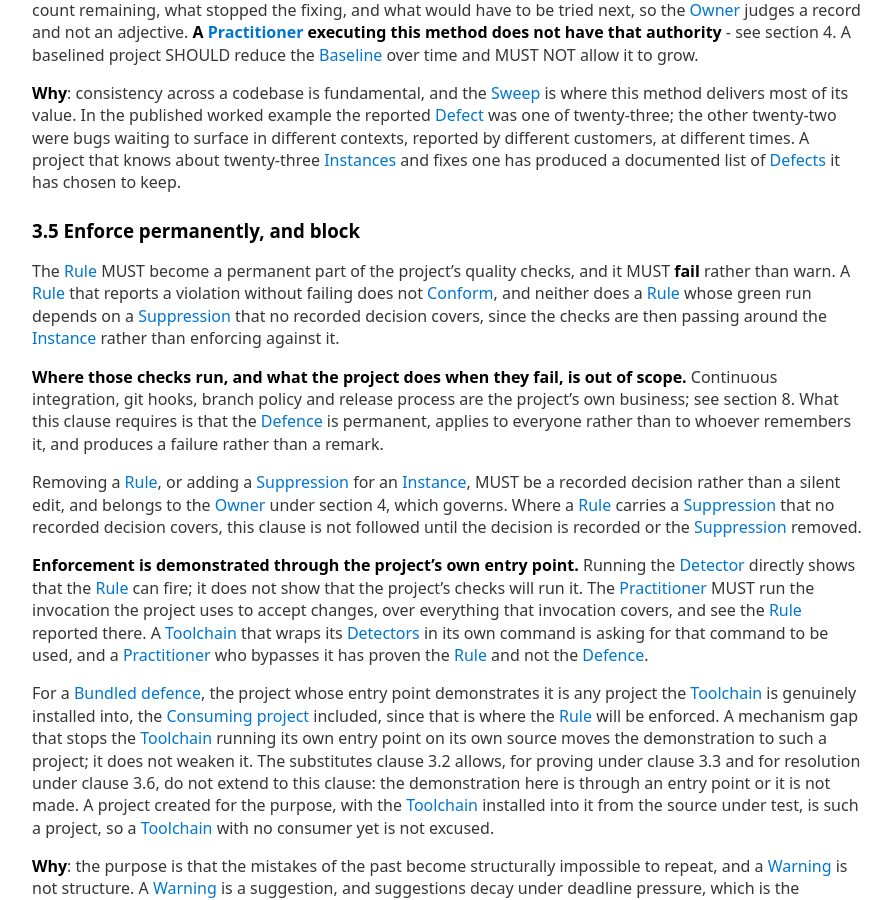
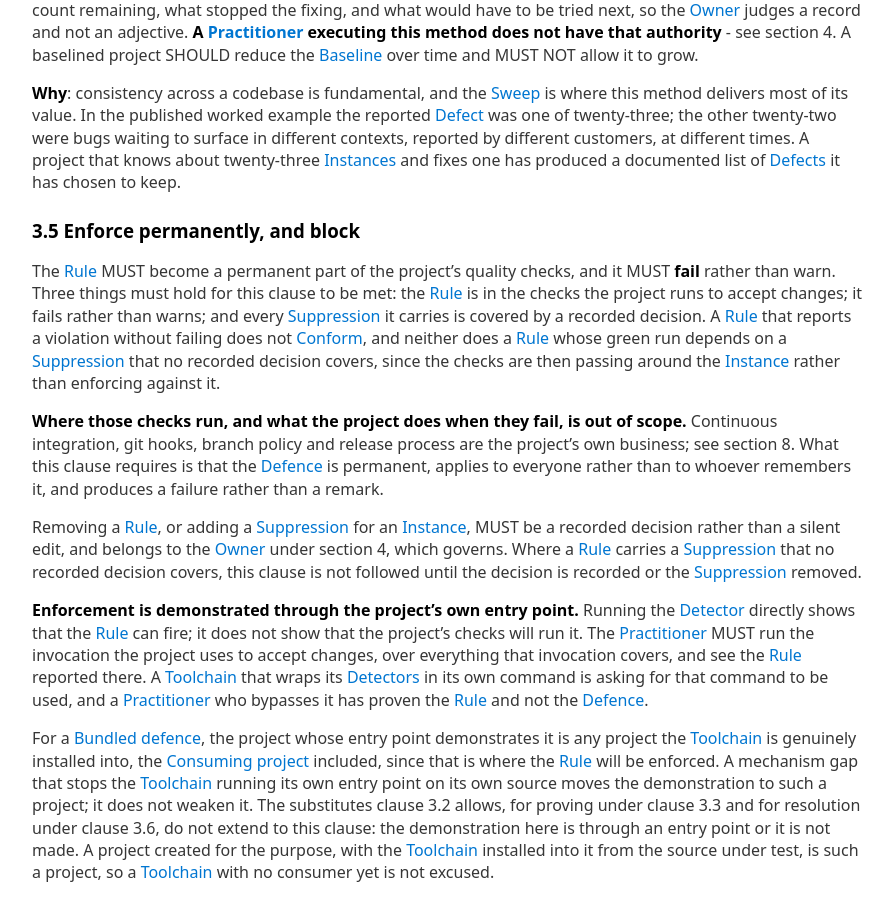
Before and after one commit to Defence-Before-Fix/defence-before-fix.github.io, a Jekyll site: the page built from SPEC.md, in a window 1280 px wide and 900 px high, scrolled down 14653 px. Shown: the whole window, without its empty margins (192-1085 px from the left). Built offline with Jekyll 4.4.1, drawn with Linux system fonts in a browser that asks for light colours; our own code applies the rules of GitHub Pages for plain Markdown files.

Commit message:
Method 3.5: opening enumerates the three conditions, the recorded decision behind any Suppression the third (run 14 at 573c24e: 3.5 three of five)

```diff
--- a/SPEC.md
+++ b/SPEC.md
@@ -654,9 +654,12 @@ and fixes one has produced a documented list of [Defects] it has chosen to keep.
 ### 3.5 Enforce permanently, and block
 
 The [Rule] MUST become a permanent part of the project's quality checks, and it MUST **fail** rather
-than warn. A [Rule] that reports a violation without failing does not [Conform], and neither does
-a [Rule] whose green run depends on a [Suppression] that no recorded decision covers, since the
-checks are then passing around the [Instance] rather than enforcing against it.
+than warn. Three things must hold for this clause to be met: the [Rule] is in the checks the
+project runs to accept changes; it fails rather than warns; and every [Suppression] it carries is
+covered by a recorded decision. A [Rule] that reports a violation without failing does not
+[Conform], and neither does a [Rule] whose green run depends on a [Suppression] that no recorded
+decision covers, since the checks are then passing around the [Instance] rather than enforcing
+against it.
 
 **Where those checks run, and what the project does when they fail, is out of scope.** Continuous
 integration, git hooks, branch policy and release process are the project's own business; see
```
